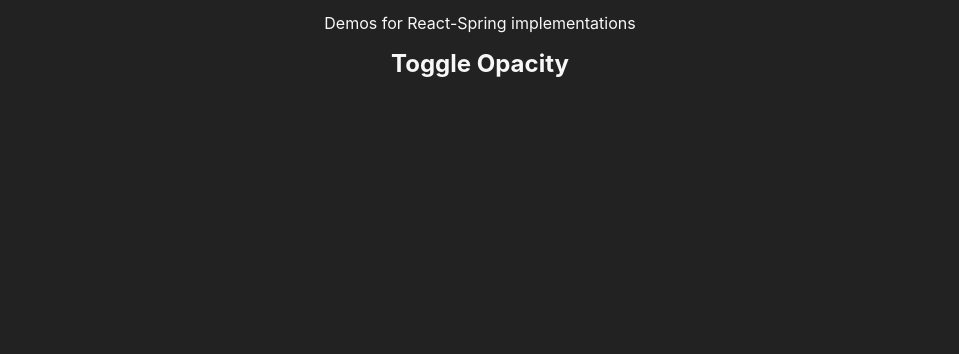
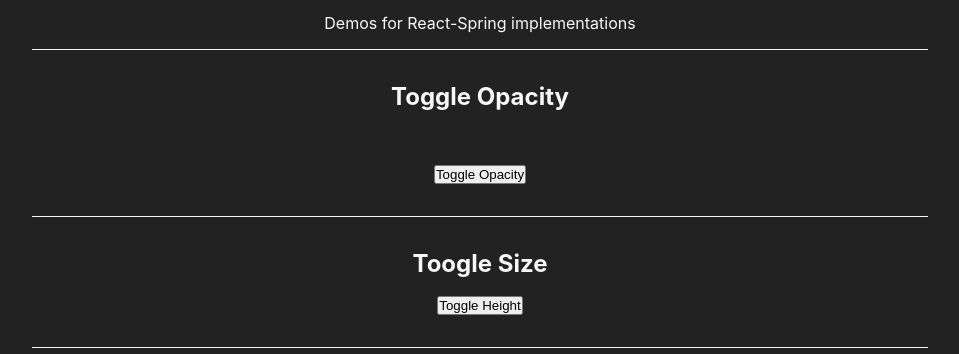
Before and after one commit to barnardnicholas/react-spring-router, a React app: page /demo-page in a window 1280 px wide. Shown: the part 154-508 px from the top of the page, without its empty margins (160-1119 px from the left). Built offline with nearby package versions, Linux system fonts and the light colour scheme.

Commit message:
Add DemoItems

```diff
--- /dev/null
+++ b/src/DemoItems/SizeItem.js
@@ -0,0 +1,38 @@
+import React, { useState } from 'react';
+import { useSpring, config, animated } from 'react-spring';
+import useHeight from '../hooks/useHeight';
+
+const SizeItem = () => {
+  const [heightRef, height] = useHeight();
+  const [showB, setShowB] = useState(false);
+  const slideInStyles = useSpring({
+    config: { ...config.stiff },
+    from: { opacity: 0, height: 0 },
+    to: {
+      opacity: showB ? 1 : 0,
+      height: showB ? height : 0,
+    },
+  });
+
+  return (
+    <>
+      <animated.div style={{ ...slideInStyles, overflow: 'hidden' }}>
+        <div ref={heightRef} style={{ padding: '40px' }}>
+          <p>
+            Huh? Wait a minute, what are you doing, Doc? Hey c'mon, I had to change, you think I'm going back in that
+            zoot suit? The old man really came through it worked. No, Doc. Shape up, man. You're a slacker. You wanna be
+            a slacker for the rest of your life? Oh no, don't touch that. That's some new specialized weather sensing
+            equipment. Uh, Doc. Let me show you my plan for sending you home. Please excuse the crudity of this model, I
+            didn't have time to build it to scale or to paint it. No no no, Doc, I just got here, okay, Jennifer's here,
+            we're gonna take the new truck for a spin. Are you gonna order something, kid? You do? George, help me,
+            please. McFly. Oh, great scott. You get the cable, I'll throw the rope down to you. What's that thing he's
+            on?
+          </p>
+        </div>
+      </animated.div>
+      <button onClick={() => setShowB((val) => !val)}>Toggle Height</button>
+    </>
+  );
+};
+
+export default SizeItem;
--- a/src/containers/DemoPage.js
+++ b/src/containers/DemoPage.js
@@ -1,4 +1,6 @@
 import React from 'react';
+import FadeItem from '../DemoItems/FadeItem';
+import SizeItem from '../DemoItems/SizeItem';
 
 const DemoPage = () => {
   return (
@@ -7,6 +9,11 @@
       <p>Demos for React-Spring implementations</p>
       <section>
         <h2>Toggle Opacity</h2>
+        <FadeItem />
+      </section>
+      <section>
+        <h2>Toogle Size</h2>
+        <SizeItem />
       </section>
     </main>
   );
--- /dev/null
+++ b/src/hooks/useHeight.js
@@ -0,0 +1,26 @@
+import { useLayoutEffect, useRef, useState } from "react";
+
+const useHeight = ({ on = true } = {}) => {
+  const ref = useRef();
+  const [height, set] = useState(0);
+  const heightRef = useRef(height);
+  const [ro] = useState(
+    () =>
+      new ResizeObserver((packet) => {
+        if (ref.current && heightRef.current !== ref.current.offsetHeight) {
+          heightRef.current = ref.current.offsetHeight;
+          set(ref.current.offsetHeight);
+        }
+      })
+  );
+  useLayoutEffect(() => {
+    if (on && ref.current) {
+      set(ref.current.offsetHeight);
+      ro.observe(ref.current, {});
+    }
+    return () => ro.disconnect();
+  }, [on, ref.current]);
+  return [ref, height];
+};
+
+export default useHeight;
--- a/src/styles.css
+++ b/src/styles.css
@@ -56,3 +56,12 @@
   height: 93vh;
   width: 100%;
 }
+
+section {
+  padding: 2rem 0;
+  border-top: 1px solid;
+}
+
+section:last-child {
+  border-bottom: 1px solid;
+}
```
